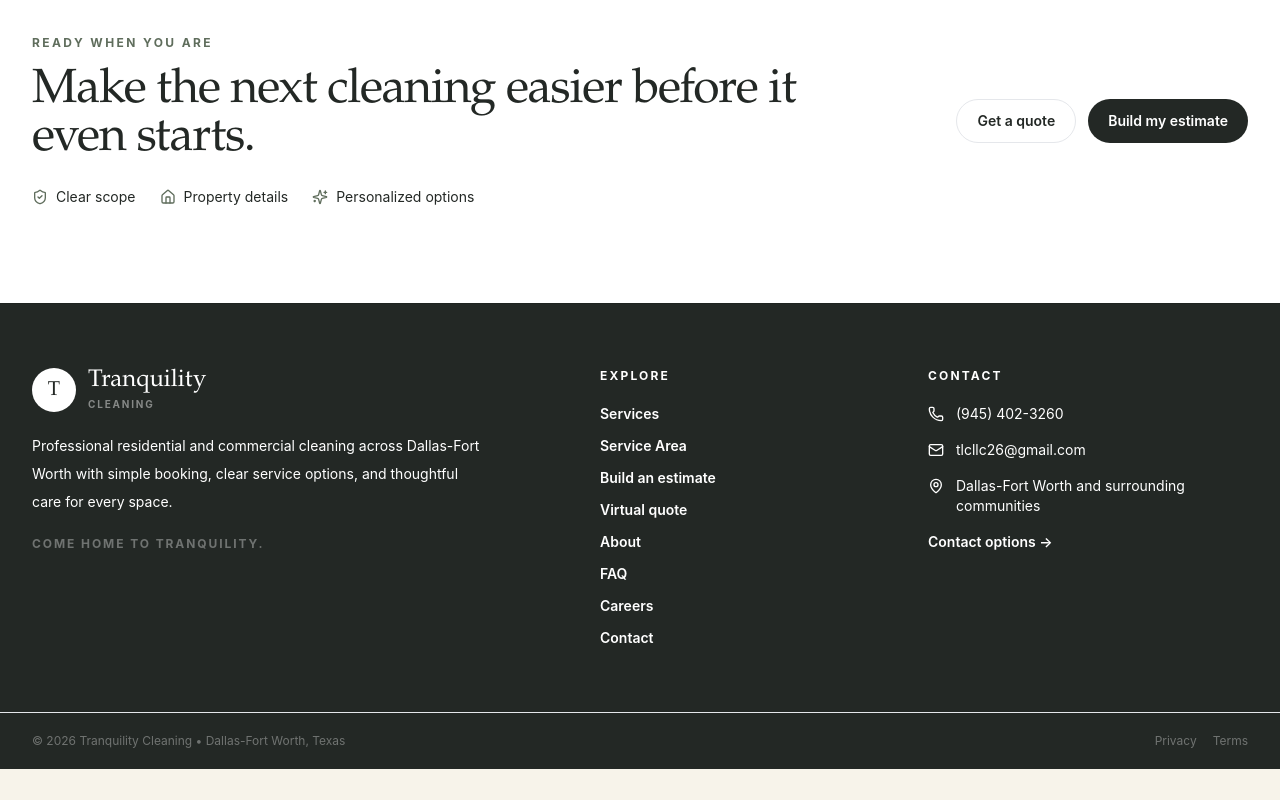
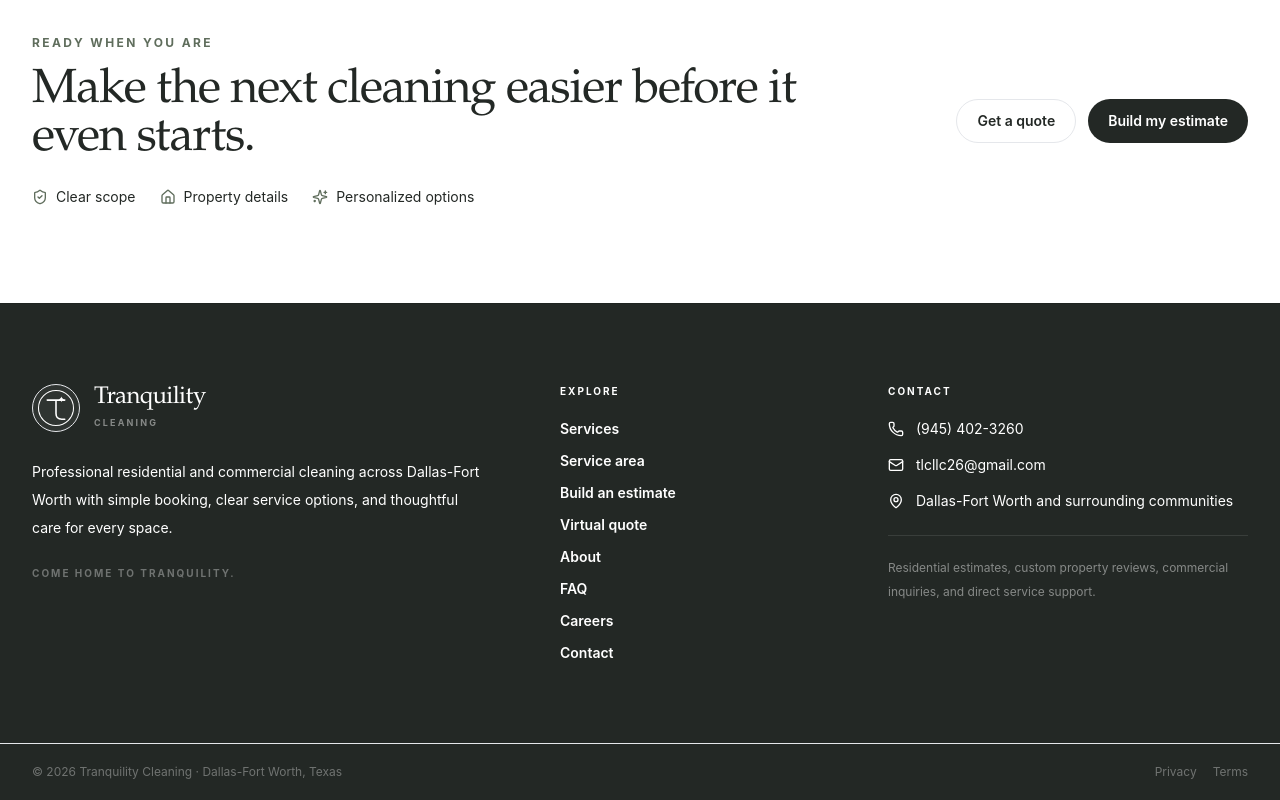
Before and after one commit to EXPRESS-AUDIO-POWER-COMPANY/tranquility-platform, a React (Vite) app: page / in a window 1280 px wide. Shown: the part 4415-5215 px from the top of the page. Before the commit the page ends 5184 px from the top, so only its background shows below. Built offline with nearby package versions, Linux system fonts and the light colour scheme; no server answers.

Commit message:
feat: elevate footer brand system and information hierarchy

```diff
--- a/src/components/layout/Footer.tsx
+++ b/src/components/layout/Footer.tsx
@@ -1,62 +1,68 @@
 import { Mail, MapPin, Phone } from 'lucide-react'
 import { Link } from 'react-router-dom'
+import { BrandMark } from '@/components/brand/BrandMark'
 import { siteConfig } from '@/config/site'
 
 export function Footer() {
   return (
     <footer className="border-t border-black/10 bg-tranquility-charcoal text-white">
-      <div className="mx-auto grid max-w-7xl gap-12 px-5 py-14 md:grid-cols-[1.3fr_0.7fr_0.8fr] lg:px-8 lg:py-16">
+      <div className="mx-auto grid max-w-7xl gap-12 px-5 py-16 md:grid-cols-[1.2fr_0.7fr_0.9fr] lg:px-8 lg:py-20">
         <div>
-          <Link className="inline-flex items-center gap-3" to="/">
-            <span className="grid size-11 place-items-center rounded-full bg-white font-serif text-xl text-tranquility-charcoal">T</span>
+          <Link className="group inline-flex items-center gap-3.5" to="/">
+            <span className="grid size-12 place-items-center rounded-full border border-white/16 bg-white/[0.055] text-white transition group-hover:bg-white/10">
+              <BrandMark className="size-10" />
+            </span>
             <span>
-              <span className="block font-serif text-2xl leading-none">Tranquility</span>
-              <span className="mt-1 block text-[10px] font-bold uppercase tracking-[0.18em] text-white/45">Cleaning</span>
+              <span className="block font-serif text-2xl font-medium leading-none tracking-[-0.025em]">Tranquility</span>
+              <span className="mt-1.5 block text-[9px] font-bold uppercase tracking-[0.24em] text-white/45">Cleaning</span>
             </span>
           </Link>
-          <p className="mt-5 max-w-md text-sm leading-7 text-white/62">{siteConfig.description}</p>
-          <p className="mt-5 text-xs font-bold uppercase tracking-[0.16em] text-white/35">{siteConfig.tagline}</p>
+          <p className="mt-6 max-w-md text-sm leading-7 text-white/62">{siteConfig.description}</p>
+          <p className="mt-6 text-[10px] font-bold uppercase tracking-[0.2em] text-white/35">{siteConfig.tagline}</p>
         </div>
 
         <div>
-          <p className="text-xs font-bold uppercase tracking-[0.18em] text-white/42">Explore</p>
-          <div className="mt-5 grid gap-3 text-sm font-semibold text-white/76">
-            <Link className="hover:text-white" to="/services">Services</Link>
-            <Link className="hover:text-white" to="/service-area">Service Area</Link>
-            <Link className="hover:text-white" to="/booking">Build an estimate</Link>
-            <Link className="hover:text-white" to="/quote">Virtual quote</Link>
-            <Link className="hover:text-white" to="/about">About</Link>
-            <Link className="hover:text-white" to="/faq">FAQ</Link>
-            <Link className="hover:text-white" to="/careers">Careers</Link>
-            <Link className="hover:text-white" to="/contact">Contact</Link>
+          <p className="text-[10px] font-bold uppercase tracking-[0.2em] text-white/42">Explore</p>
+          <div className="mt-5 grid gap-3 text-sm font-semibold text-white/72">
+            <Link className="transition hover:text-white" to="/services">Services</Link>
+            <Link className="transition hover:text-white" to="/service-area">Service area</Link>
+            <Link className="transition hover:text-white" to="/booking">Build an estimate</Link>
+            <Link className="transition hover:text-white" to="/quote">Virtual quote</Link>
+            <Link className="transition hover:text-white" to="/about">About</Link>
+            <Link className="transition hover:text-white" to="/faq">FAQ</Link>
+            <Link className="transition hover:text-white" to="/careers">Careers</Link>
+            <Link className="transition hover:text-white" to="/contact">Contact</Link>
           </div>
         </div>
 
         <div>
-          <p className="text-xs font-bold uppercase tracking-[0.18em] text-white/42">Contact</p>
+          <p className="text-[10px] font-bold uppercase tracking-[0.2em] text-white/42">Contact</p>
           <div className="mt-5 grid gap-4 text-sm text-white/72">
-            <a className="flex items-start gap-3 hover:text-white" href={siteConfig.phoneHref}>
+            <a className="flex items-start gap-3 transition hover:text-white" href={siteConfig.phoneHref}>
               <Phone className="mt-0.5 size-4 shrink-0" aria-hidden="true" />
-              {siteConfig.phone}
+              <span>{siteConfig.phone}</span>
             </a>
-            <a className="flex items-start gap-3 break-all hover:text-white" href={`mailto:${siteConfig.email}`}>
+            <a className="flex items-start gap-3 break-all transition hover:text-white" href={`mailto:${siteConfig.email}`}>
               <Mail className="mt-0.5 size-4 shrink-0" aria-hidden="true" />
-              {siteConfig.email}
+              <span>{siteConfig.email}</span>
             </a>
-            <span className="flex items-start gap-3">
+            <Link className="flex items-start gap-3 transition hover:text-white" to="/service-area">
               <MapPin className="mt-0.5 size-4 shrink-0" aria-hidden="true" />
-              {siteConfig.serviceArea}
-            </span>
-            <Link className="text-sm font-semibold text-white hover:text-white/80" to="/contact">Contact options →</Link>
+              <span>{siteConfig.serviceArea}</span>
+            </Link>
+          </div>
+          <div className="mt-6 border-t border-white/10 pt-5">
+            <p className="text-xs leading-6 text-white/45">Residential estimates, custom property reviews, commercial inquiries, and direct service support.</p>
           </div>
         </div>
       </div>
+
       <div className="border-t border-white/8 px-5 py-5 lg:px-8">
-        <div className="mx-auto flex max-w-7xl flex-wrap items-center justify-between gap-4 text-xs text-white/35">
-          <span>© {new Date().getFullYear()} Tranquility Cleaning • Dallas-Fort Worth, Texas</span>
+        <div className="mx-auto flex max-w-7xl flex-col gap-3 text-xs text-white/35 sm:flex-row sm:items-center sm:justify-between">
+          <span>© {new Date().getFullYear()} Tranquility Cleaning · Dallas-Fort Worth, Texas</span>
           <div className="flex flex-wrap items-center gap-4">
-            <Link className="hover:text-white" to="/privacy">Privacy</Link>
-            <Link className="hover:text-white" to="/terms">Terms</Link>
+            <Link className="transition hover:text-white" to="/privacy">Privacy</Link>
+            <Link className="transition hover:text-white" to="/terms">Terms</Link>
           </div>
         </div>
       </div>
```
